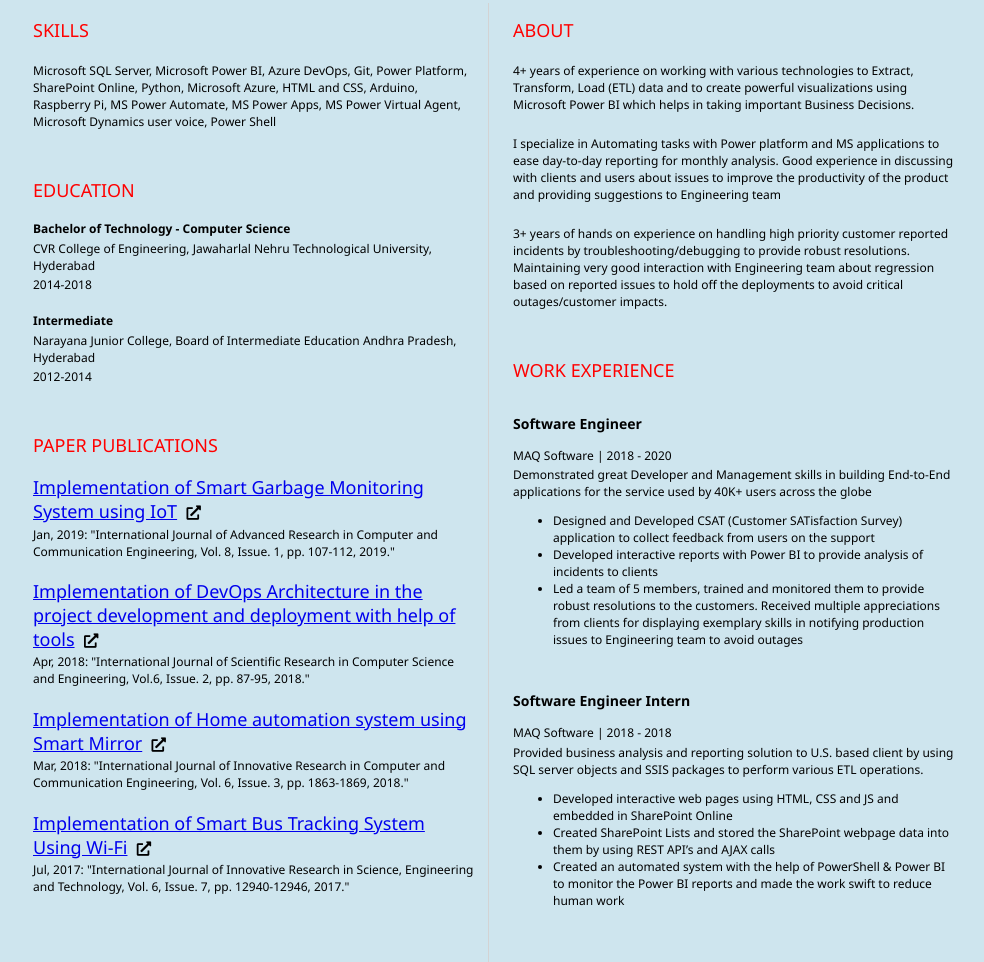
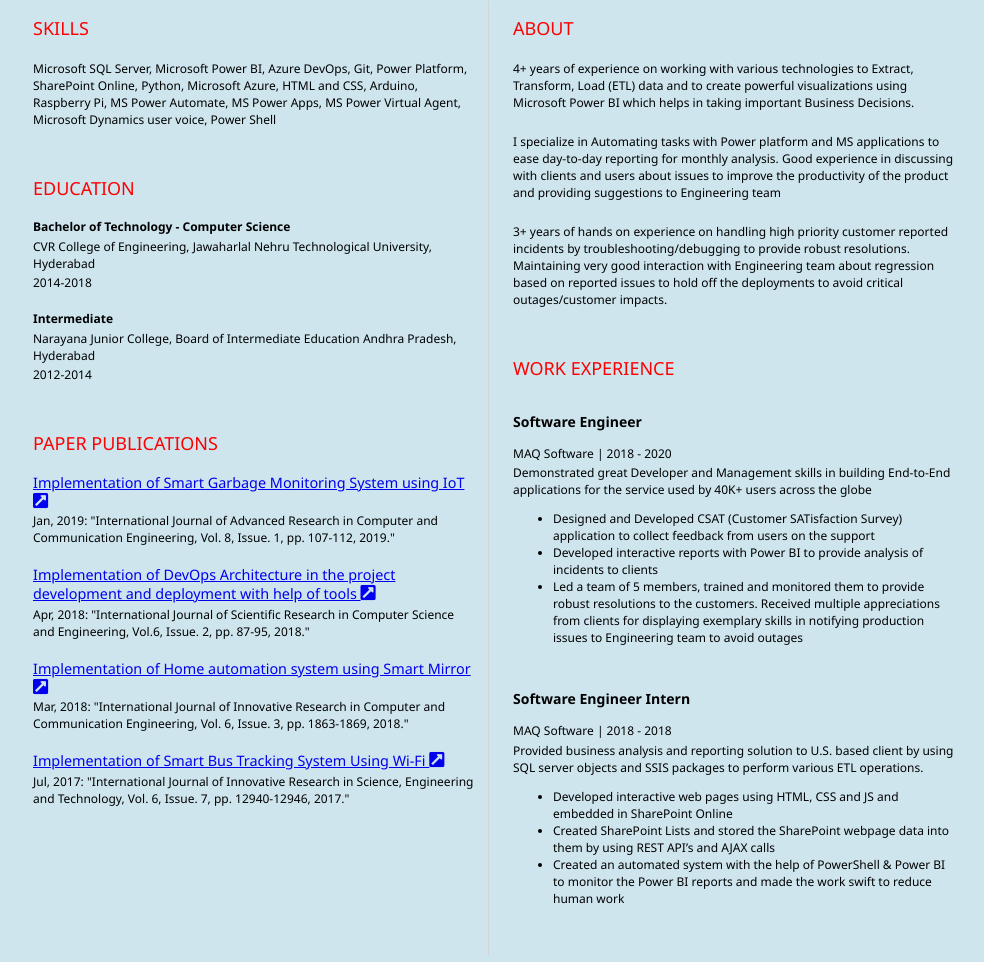
Before and after one commit to scvslsravikiran/scvslsravikiran-portfolio, a plain HTML site: page index.html in a window 1280 px wide. Shown: the part 367-1329 px from the top of the page, without its empty margins (151-1135 px from the left). Drawn offline with Linux system fonts and the light colour scheme.

Commit message:
Updated links

```diff
--- a/index.html
+++ b/index.html
@@ -83,9 +83,7 @@
                 <h2>PAPER PUBLICATIONS</h2>
                 <!-- your work experience -->
                 <a href="https://ijarcce.com/wp-content/uploads/2019/02/IJARCCE.2019.8124.pdf">Implementation of Smart
-                    Garbage Monitoring System using IoT</a>
-                &nbsp;
-                <i class="fa fa-external-link-alt" aria-hidden="true"></i>
+                    Garbage Monitoring System using IoT <i class="fas fa-external-link-square-alt"></i></a>
                 <p>
                     Jan, 2019: "International Journal of
                     Advanced Research in Computer and Communication Engineering, Vol. 8, Issue. 1, pp. 107-112, 2019."
@@ -94,9 +92,7 @@
 
                 <a href="https://www.isroset.org/pdf_paper_view.php?paper_id=613&15-IJSRCSE-0833.pdf">Implementation of
                     DevOps Architecture in the project development and deployment with help of
-                    tools</a>
-                &nbsp;
-                <i class="fa fa-external-link-alt" aria-hidden="true"></i>
+                    tools <i class="fas fa-external-link-square-alt"></i></a>
                 <p>
                     Apr, 2018: "International Journal of Scientific Research in Computer Science and Engineering, Vol.6,
                     Issue. 2,
@@ -105,9 +101,7 @@
                 <br />
 
                 <a href="http://ijircce.com/admin/main/storage/app/pdf/7CqKMAJztdtS4EnL4VEkjw4AhV40zLqo8XW5Po5j.pdf">Implementation
-                    of Home automation system using Smart Mirror</a>
-                &nbsp;
-                <i class="fa fa-external-link-alt" aria-hidden="true"></i>
+                    of Home automation system using Smart Mirror <i class="fas fa-external-link-square-alt"></i></a>
                 <p>
                     Mar, 2018: "International Journal of
                     Innovative Research in Computer and Communication Engineering, Vol. 6, Issue. 3, pp. 1863-1869,
@@ -117,9 +111,7 @@
 
 
                 <a href="http://ijircce.com/admin/main/storage/app/pdf/7CqKMAJztdtS4EnL4VEkjw4AhV40zLqo8XW5Po5j.pdf">Implementation
-                    of Smart Bus Tracking System Using Wi-Fi</a>
-                &nbsp;
-                <i class="fa fa-external-link-alt" aria-hidden="true"></i>
+                    of Smart Bus Tracking System Using Wi-Fi <i class="fas fa-external-link-square-alt"></i></a>
                 <p>
                     Jul, 2017: "International Journal of Innovative
                     Research in Science, Engineering and Technology, Vol. 6, Issue. 7, pp. 12940-12946, 2017."
--- a/style.css
+++ b/style.css
@@ -72,7 +72,7 @@ h1, h2 {
   }
 
 a{
-    font-size: 1.5em;
+    font-size: 1.2em;
 }
 
   .column-header-title {
```
